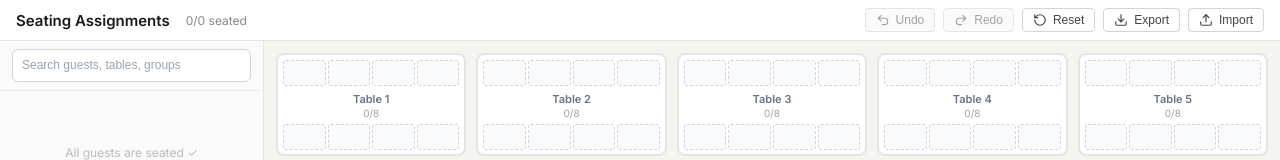
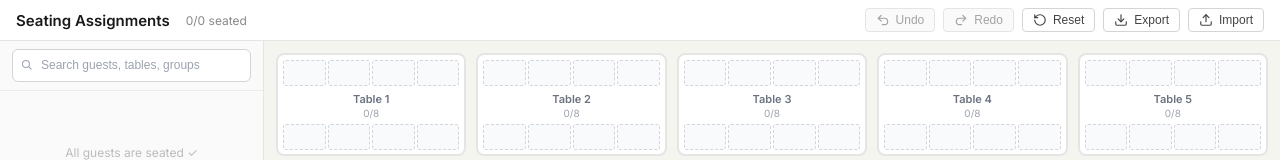
Before and after one commit to rlee0/seating-assignments, a React (Vite) app: page / in a window 1280 px wide. Shown: the top 160 px of the page. Built offline with nearby package versions, Linux system fonts and the light colour scheme.

Commit message:
feat: add search icon and wrapper to sidebar search input for improved UI

```diff
--- a/src/App.css
+++ b/src/App.css
@@ -169,6 +169,22 @@
   flex-shrink: 0;
 }
 
+.sidebar-search-wrap {
+  position: relative;
+  display: flex;
+  align-items: center;
+}
+
+.sidebar-search-icon {
+  position: absolute;
+  left: 8px;
+  width: 14px;
+  height: 14px;
+  color: #9ca3af;
+  pointer-events: none;
+  flex-shrink: 0;
+}
+
 .sidebar-search-input {
   width: 100%;
   border: 1px solid #d4d4d8;
@@ -177,7 +193,7 @@
   color: #111827;
   font-size: 12px;
   line-height: 1.4;
-  padding: 7px 9px;
+  padding: 7px 9px 7px 28px;
   outline: none;
 }
 
--- a/src/components/Sidebar.tsx
+++ b/src/components/Sidebar.tsx
@@ -7,17 +7,17 @@ import { useSearch } from "../store/SearchContext";
 import { useSeating } from "../store/SeatingContext";
 
 function normalizeForSearch(str: string): string {
-  return str.normalize("NFD").replace(/\p{Diacritic}/gu, "").toLowerCase();
+  return str
+    .normalize("NFD")
+    .replace(/\p{Diacritic}/gu, "")
+    .toLowerCase();
 }
 
 export default function Sidebar() {
   const { state, parties, guests } = useSeating();
   const { searchQuery, setSearchQuery } = useSearch();
   const unassignedSet = useMemo(() => new Set(state.unassigned), [state.unassigned]);
-  const normalizedQuery = useMemo(
-    () => normalizeForSearch(searchQuery.trim()),
-    [searchQuery]
-  );
+  const normalizedQuery = useMemo(() => normalizeForSearch(searchQuery.trim()), [searchQuery]);
 
   const { setNodeRef, isOver } = useDroppable({ id: "unassigned" });
   const dropzoneRef = useRef<HTMLDivElement | null>(null);
@@ -83,6 +83,16 @@ export default function Sidebar() {
   return (
     <aside className="sidebar">
       <div className="sidebar-search-row">
+        <div className="sidebar-search-wrap">
+          <svg
+            className="sidebar-search-icon"
+            xmlns="http://www.w3.org/2000/svg"
+            viewBox="0 0 20 20"
+            fill="none"
+            aria-hidden="true">
+            <circle cx="8.5" cy="8.5" r="5" stroke="currentColor" strokeWidth="1.5" />
+            <path d="M13 13l3 3" stroke="currentColor" strokeWidth="1.5" strokeLinecap="round" />
+          </svg>
           <input
             type="search"
             className="sidebar-search-input"
@@ -91,6 +101,7 @@ export default function Sidebar() {
             onChange={(event) => setSearchQuery(event.target.value)}
             aria-label="Search unassigned guests, tables, and groups"
           />
+        </div>
       </div>
       <div
         ref={setDropzoneRef}
```
Lines whose indentation alone changed are shown as unchanged.
